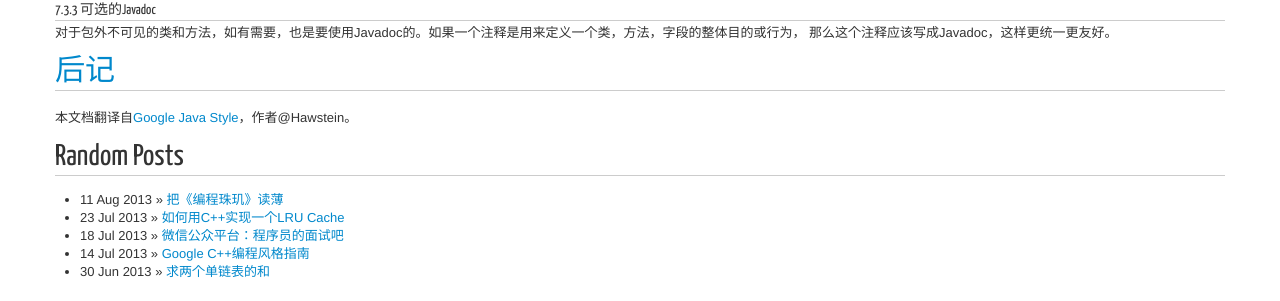
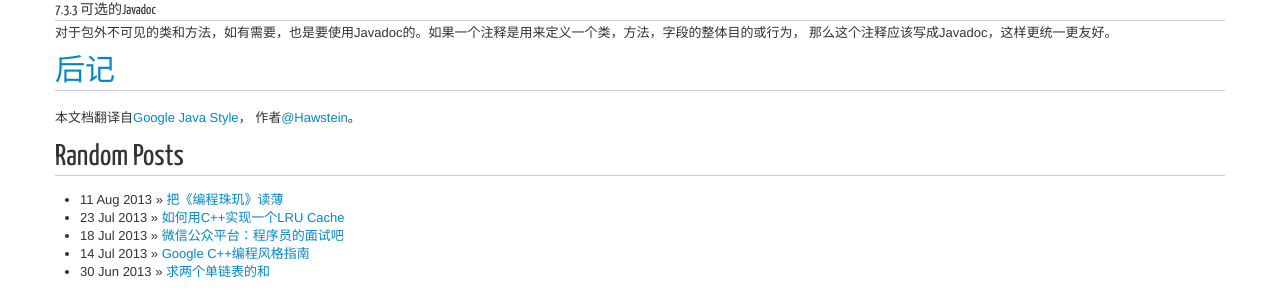
Before and after one commit to Hawstein/hawstein.github.com, a Jekyll site: the page built from _posts/2014/2014-1-20-google-java-style.md, in a window 1280 px wide and 900 px high, scrolled down 10072 px. Shown: the part 541-842 px from the top of the window. Built offline with Jekyll 4.4.1, drawn with Linux system fonts in a browser that asks for light colours; nearby versions of some CDN libraries; Markdown is read by kramdown in place of the engine named in the settings; comment, search, counter and statistics services are not loaded; some of the changed lines change nothing that is shown.

```diff
--- a/_posts/2014/2014-1-20-google-java-style.md
+++ b/_posts/2014/2014-1-20-google-java-style.md
@@ -662,4 +662,5 @@
 
 ## <a id="End">后记</a>
 
-本文档翻译自[Google Java Style](http://google-styleguide.googlecode.com/svn/trunk/javaguide.html)，作者@Hawstein。
+本文档翻译自[Google Java Style](http://google-styleguide.googlecode.com/svn/trunk/javaguide.html)，
+作者[@Hawstein](http://weibo.com/hawstein)。
```
